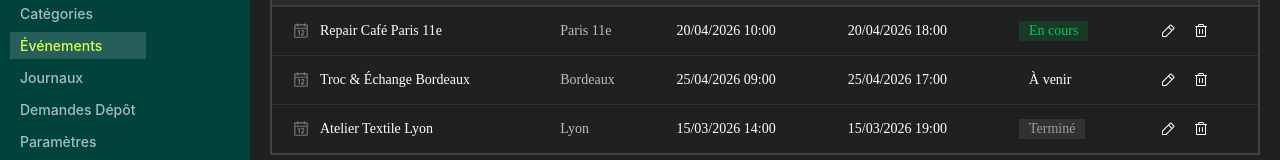
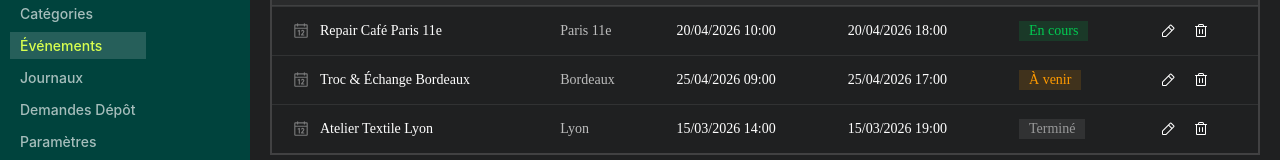
Before and after one commit to UpcycleConnect-gpr3/vuejs_backoffice_frontend, a Vue app: page /events in a window 1280 px wide. Shown: the part 182-342 px from the top of the page. Built offline with nearby package versions, Linux system fonts and the light colour scheme; no server answers; the HTML template or start-up script is replaced by a standard one.

Commit message:
feat(css): add warning and info variants to badge

```diff
--- a/src/css/components/badge.css
+++ b/src/css/components/badge.css
@@ -18,4 +18,14 @@
         background-color: oklch(from var(--destructive-color) l c h / 0.15);
         color: var(--destructive-color);
     }
+
+    &.badge--warning {
+        background-color: oklch(from var(--warning-color) l c h / 0.15);
+        color: var(--warning-color);
+    }
+
+    &.badge--info {
+        background-color: oklch(from var(--information-color) l c h / 0.15);
+        color: var(--information-color);
+    }
 }
```
